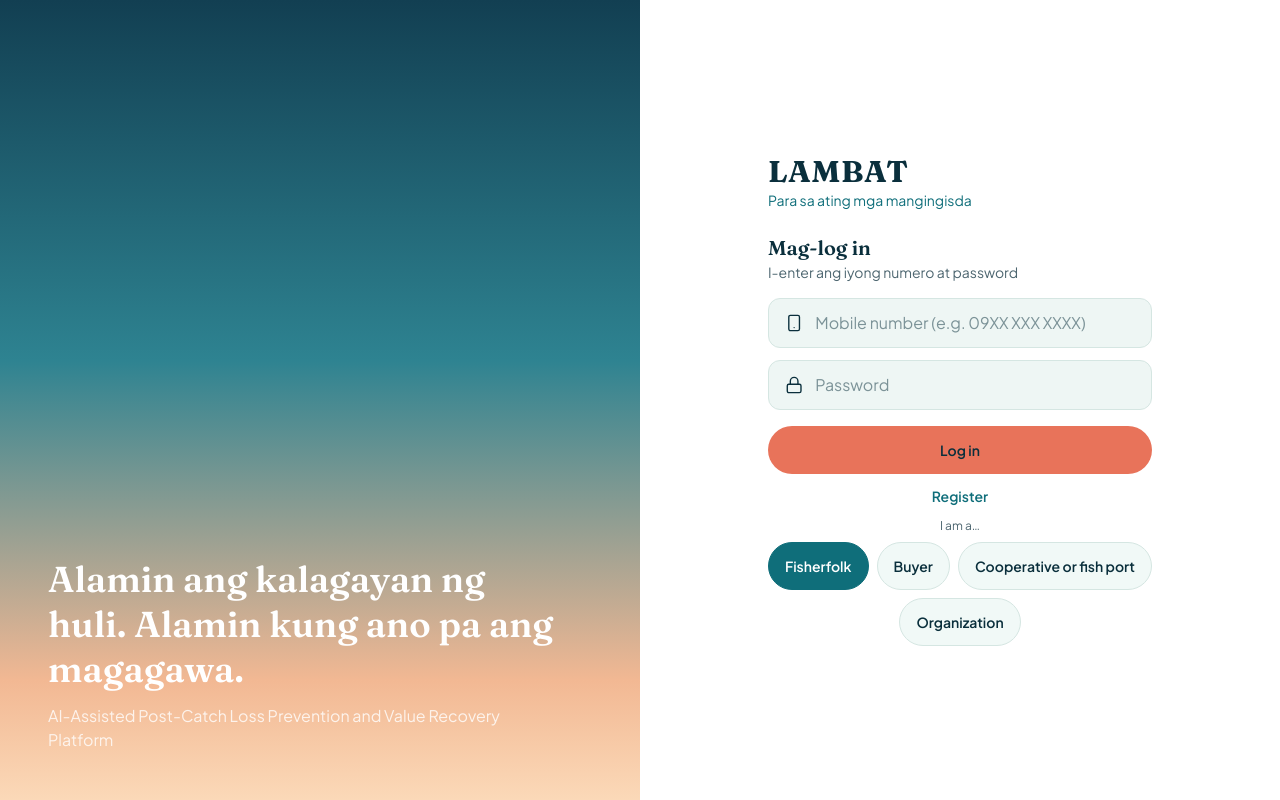
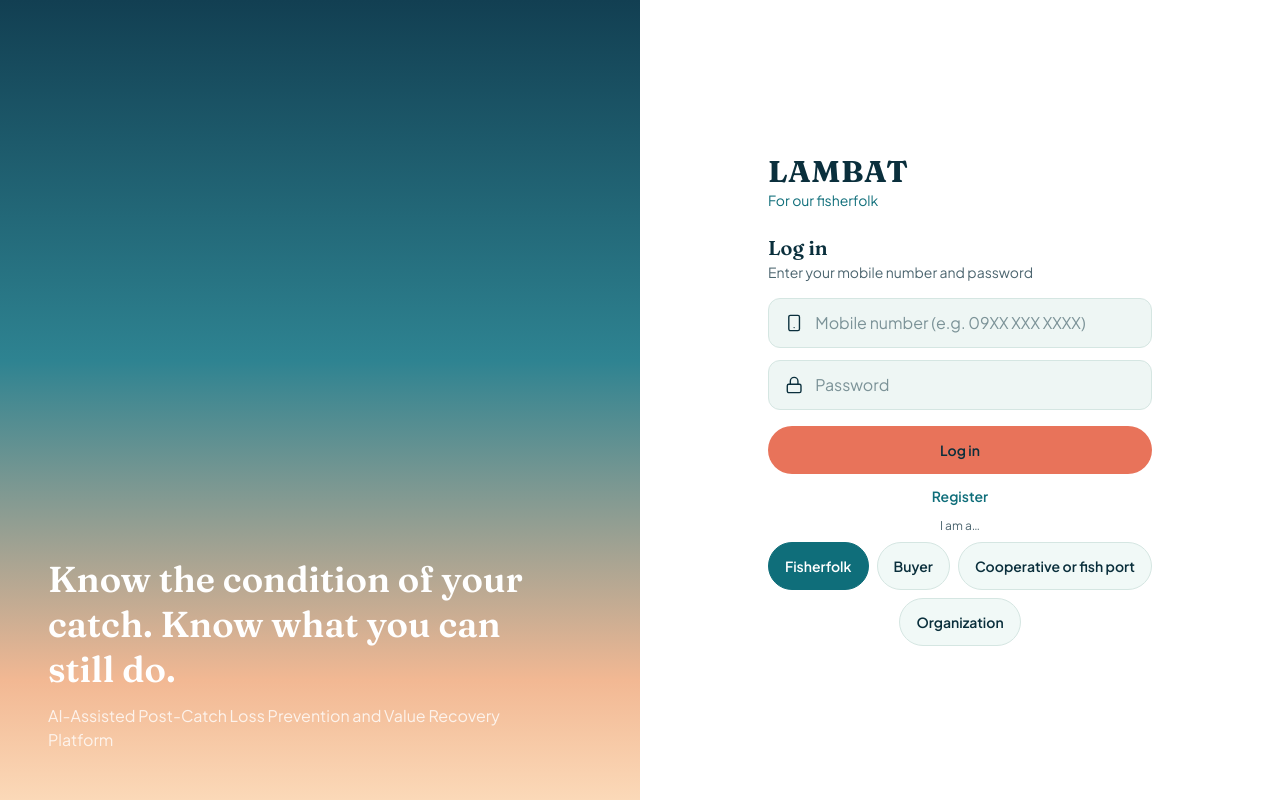
Before and after one commit to JayDimatulac/lambat, a React (Vite) app in the folder frontend/: page /login in a window 1280 px wide. Both pictures are taken after a click on the button "English". Built offline with nearby package versions, Linux system fonts and the light colour scheme.

Commit message:
fix(login): translate all login text through i18n

```diff
--- a/frontend/src/pages/Login.tsx
+++ b/frontend/src/pages/Login.tsx
@@ -3,43 +3,45 @@ import { useNavigate } from 'react-router-dom'
 import { Lock, Smartphone } from 'lucide-react'
 import Button from '../components/ui/Button'
 import Chip from '../components/ui/Chip'
+import { useT } from '../lib/i18n'
 
-const roles = ['Fisherfolk', 'Buyer', 'Cooperative or fish port', 'Organization']
+const roles = ['login.role.fisher', 'login.role.buyer', 'login.role.coop', 'login.role.org'] as const
 const field =
   'flex items-center gap-3 rounded-sm border border-line bg-mint px-4 py-3 focus-within:border-teal focus-within:ring-4 focus-within:ring-teal/10'
 
 export default function Login() {
   const nav = useNavigate()
-  const [role, setRole] = useState(roles[0])
+  const t = useT()
+  const [role, setRole] = useState<(typeof roles)[number]>(roles[0])
   return (
     <div className="grid min-h-dvh lg:grid-cols-2">
       <div className="bg-dawn hidden items-end p-12 text-white lg:flex">
         <div className="max-w-lg">
-          <h1 className="text-4xl font-semibold leading-tight">Alamin ang kalagayan ng huli. Alamin kung ano pa ang magagawa.</h1>
-          <p className="mt-3 text-white/80">AI-Assisted Post-Catch Loss Prevention and Value Recovery Platform</p>
+          <h1 className="text-4xl font-semibold leading-tight">{t('login.hero')}</h1>
+          <p className="mt-3 text-white/80">{t('login.platform')}</p>
         </div>
       </div>
       <div className="grid place-items-center bg-white p-6">
         <div className="w-full max-w-sm">
           <p className="font-display text-3xl font-bold tracking-wide">LAMBAT</p>
-          <p className="mb-6 text-sm text-teal">Para sa ating mga mangingisda</p>
-          <h2 className="text-xl">Mag-log in</h2>
-          <p className="mb-4 text-sm text-ink-soft">I-enter ang iyong numero at password</p>
+          <p className="mb-6 text-sm text-teal">{t('login.for')}</p>
+          <h2 className="text-xl">{t('login.title')}</h2>
+          <p className="mb-4 text-sm text-ink-soft">{t('login.sub')}</p>
           <div className="space-y-3">
             <label className={field}>
               <Smartphone size={20} strokeWidth={1.8} aria-hidden />
-              <input className="w-full bg-transparent outline-none" inputMode="tel" placeholder="Mobile number (e.g. 09XX XXX XXXX)" />
+              <input className="w-full bg-transparent outline-none" inputMode="tel" placeholder={t('login.phone')} />
             </label>
             <label className={field}>
               <Lock size={20} strokeWidth={1.8} aria-hidden />
-              <input className="w-full bg-transparent outline-none" type="password" placeholder="Password" />
+              <input className="w-full bg-transparent outline-none" type="password" placeholder={t('login.password')} />
             </label>
           </div>
-          <Button className="mt-4 w-full py-3.5" onClick={() => nav('/')}>Log in</Button>
-          <p className="my-3 text-center text-sm font-semibold text-teal">Register</p>
-          <p className="mb-2 text-center text-xs text-ink-soft">I am a…</p>
+          <Button className="mt-4 w-full py-3.5" onClick={() => nav('/')}>{t('login.submit')}</Button>
+          <p className="my-3 text-center text-sm font-semibold text-teal">{t('login.register')}</p>
+          <p className="mb-2 text-center text-xs text-ink-soft">{t('login.iam')}</p>
           <div className="flex flex-wrap justify-center gap-2">
-            {roles.map((r) => <Chip key={r} active={r === role} onClick={() => setRole(r)}>{r}</Chip>)}
+            {roles.map((r) => <Chip key={r} active={r === role} onClick={() => setRole(r)}>{t(r)}</Chip>)}
           </div>
         </div>
       </div>
```
